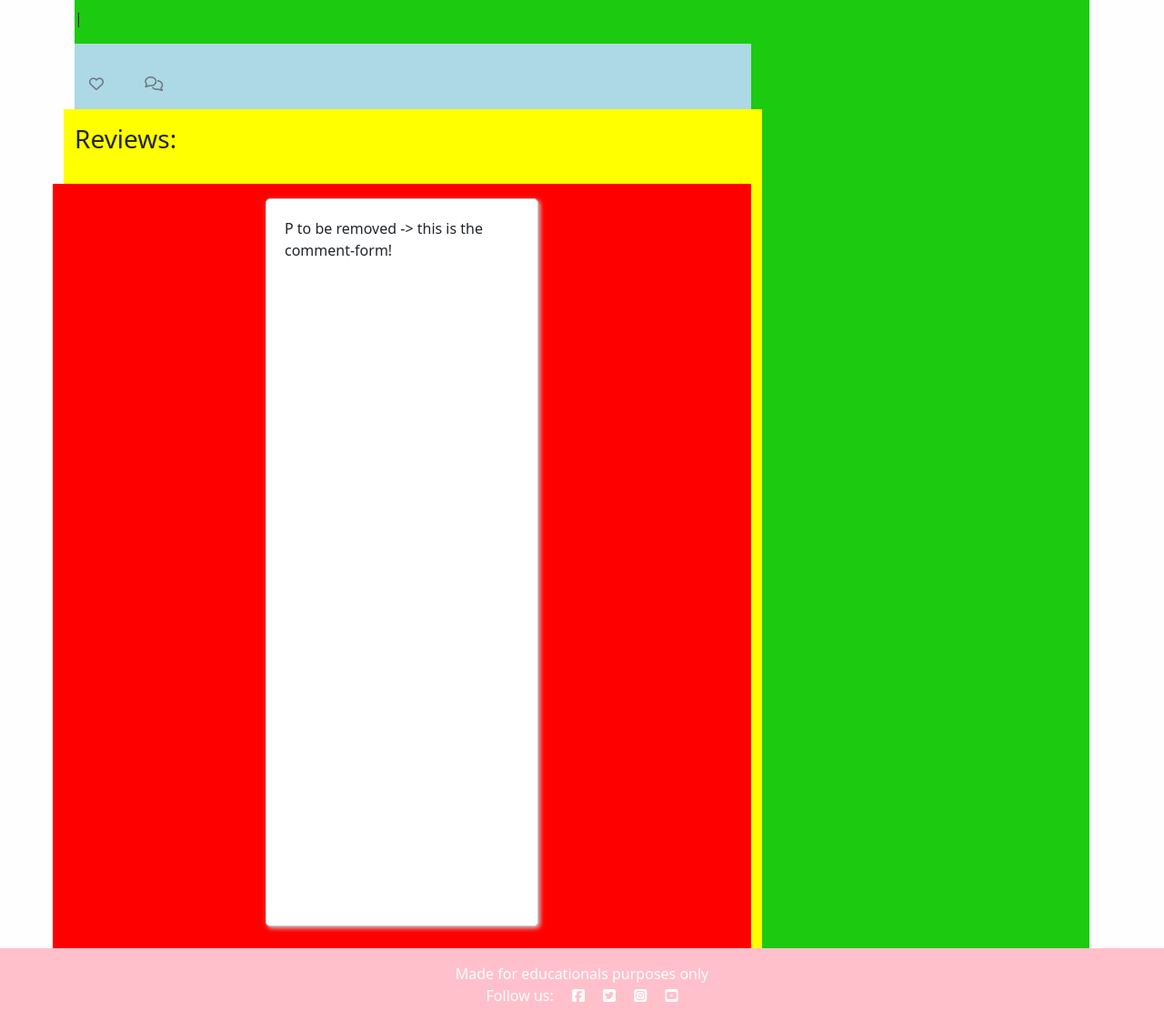
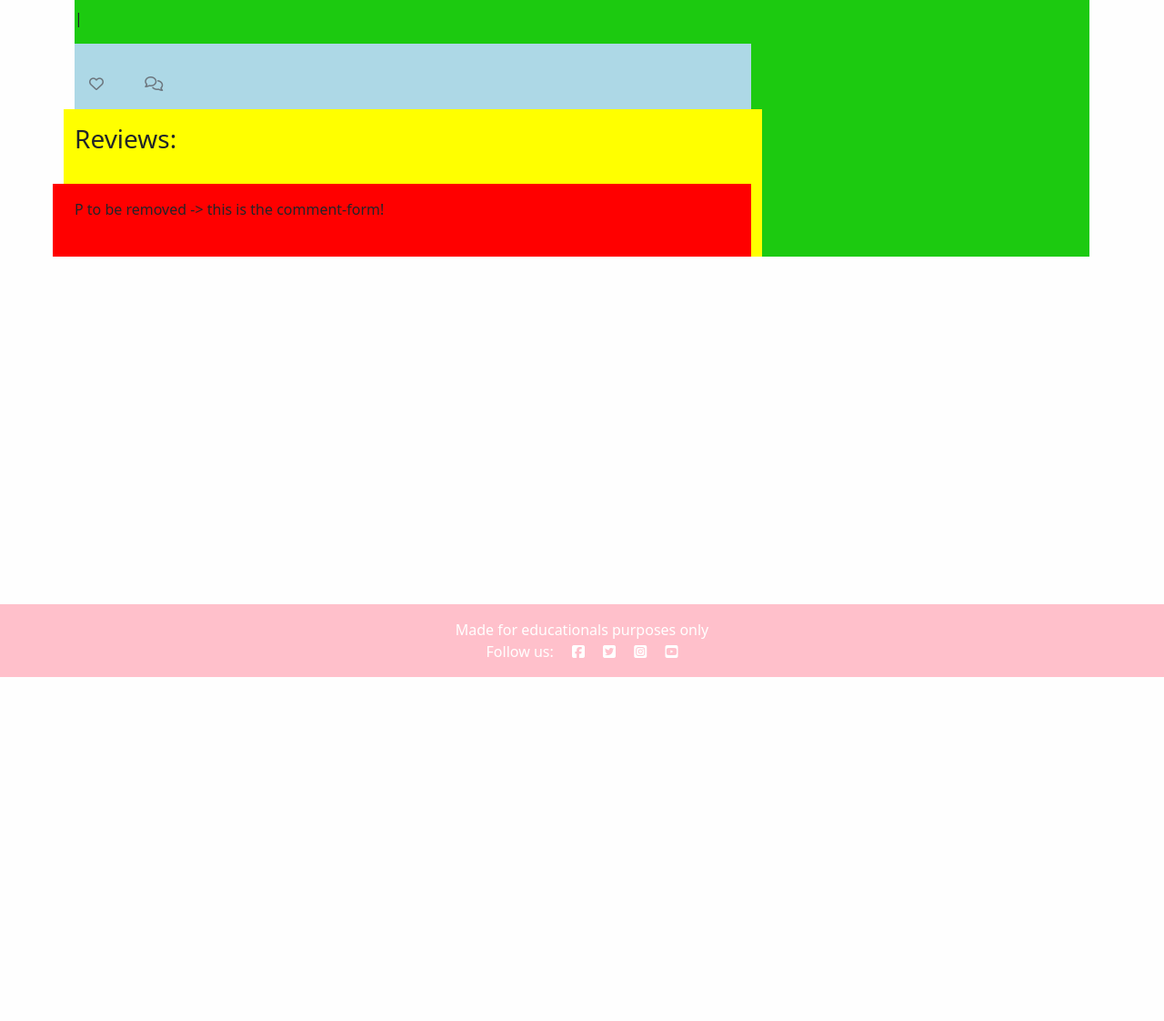
Before and after one commit to SilviaSaverino/Movie-Critique, a Django app: template templates/post_detail.html in a window 1280 px wide. Shown: the part 56-1178 px from the top of the page at 91% size. After the commit the page ends 800 px from the top, so only its background shows below. Run offline with Django 3.2, Linux system fonts and the light colour scheme; the template is opened without the code that fills it, so the values that code supplies are empty; some libraries are stand-ins or nearby versions.

Commit message:
remove card from comment-form div

```diff
--- a/templates/post_detail.html
+++ b/templates/post_detail.html
@@ -48,16 +48,14 @@
                         </div>
                     </div>
 
-
                     <div class="row" id="comment-form">
-                            <div class="col-md-8 card mb-4  mt-3 ">
+                        <div class="col-md-8 mb-4 mt-3">
                             <p>P to be removed -> this is the comment-form!</p>
                             {% if commented %}
                                 <div class="alert alert-success" role="alert">
                                     Your review is awaiting approval
                                 </div>
                             {% else %}
-
                                 {% if user.is_authenticated %}
                                     <h3>Leave a review:</h3>
                                     <p>Posting as: {{ user.username }}</p>
@@ -70,6 +68,7 @@
                             {% endif %}
                         </div>
                     </div>
+
 
                 </div>
             </div>
```
Lines whose indentation alone changed are shown as unchanged.
